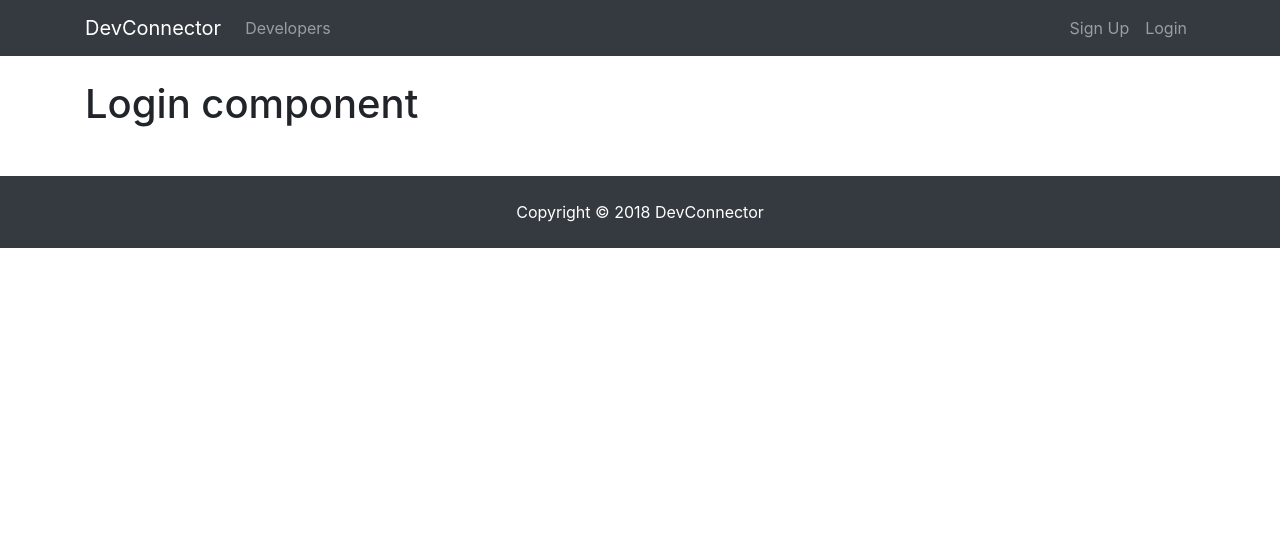
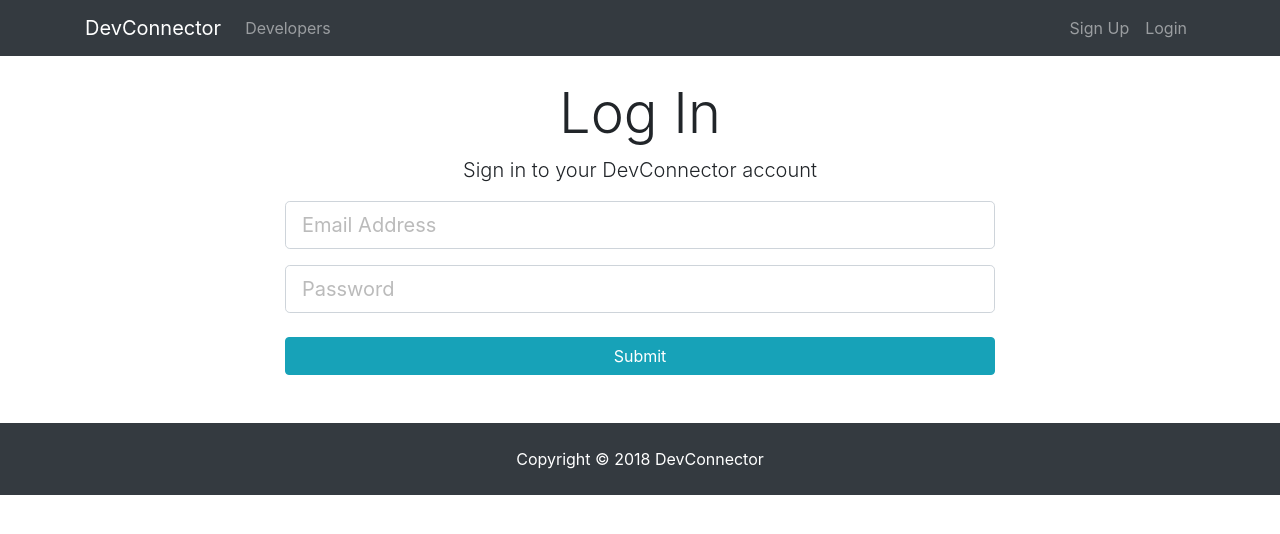
Before and after one commit to MattCardona/MERN-stack-dev-network, a React (Create React App) app in the folder client/: page /login in a window 1280 px wide. Shown: the top 534 px of the page. Built offline with nearby package versions, Linux system fonts and the light colour scheme.

Commit message:
Add login form with state

```diff
--- a/client/src/components/auth/Login.js
+++ b/client/src/components/auth/Login.js
@@ -1,11 +1,52 @@
 import React from 'react';
 
 class Login extends React.Component {
+  constructor(props){
+    super(props);
+    this.onChange = this.onChange.bind(this);
+    this.onSubmit = this.onSubmit.bind(this);
+    this.state = {
+      email: '',
+      password: '',
+      errors: {}
+    };
+  }
+  onChange(e) {
+    // e.preventDefault();
+    const key =  e.target.name;
+    const val = e.target.value
+    this.setState(() => ({[key]: val}));
+  }
+  onSubmit(e) {
+    e.preventDefault();
+    const {email, password} = this.state;
+    const user = {
+      email,
+      password
+    };
+    console.log(`This is the new user ${JSON.stringify(user, undefined, 2)}`);
+  }
   render() {
     return (
-      <div>
-        <h1>Login component</h1>
-      </div>
+        <div className="login">
+          <div className="container">
+            <div className="row">
+              <div className="col-md-8 m-auto">
+                <h1 className="display-4 text-center">Log In</h1>
+                <p className="lead text-center">Sign in to your DevConnector account</p>
+                <form onSubmit={this.onSubmit}>
+                  <div className="form-group">
+                    <input type="email" className="form-control form-control-lg" placeholder="Email Address" name="email" value={this.state.email} onChange={this.onChange} />
+                  </div>
+                  <div className="form-group">
+                    <input type="password" className="form-control form-control-lg" placeholder="Password" name="password" value={this.state.password} onChange={this.onChange} />
+                  </div>
+                  <input type="submit" className="btn btn-info btn-block mt-4" />
+                </form>
+              </div>
+            </div>
+          </div>
+        </div>
     )
   }
 };
```
